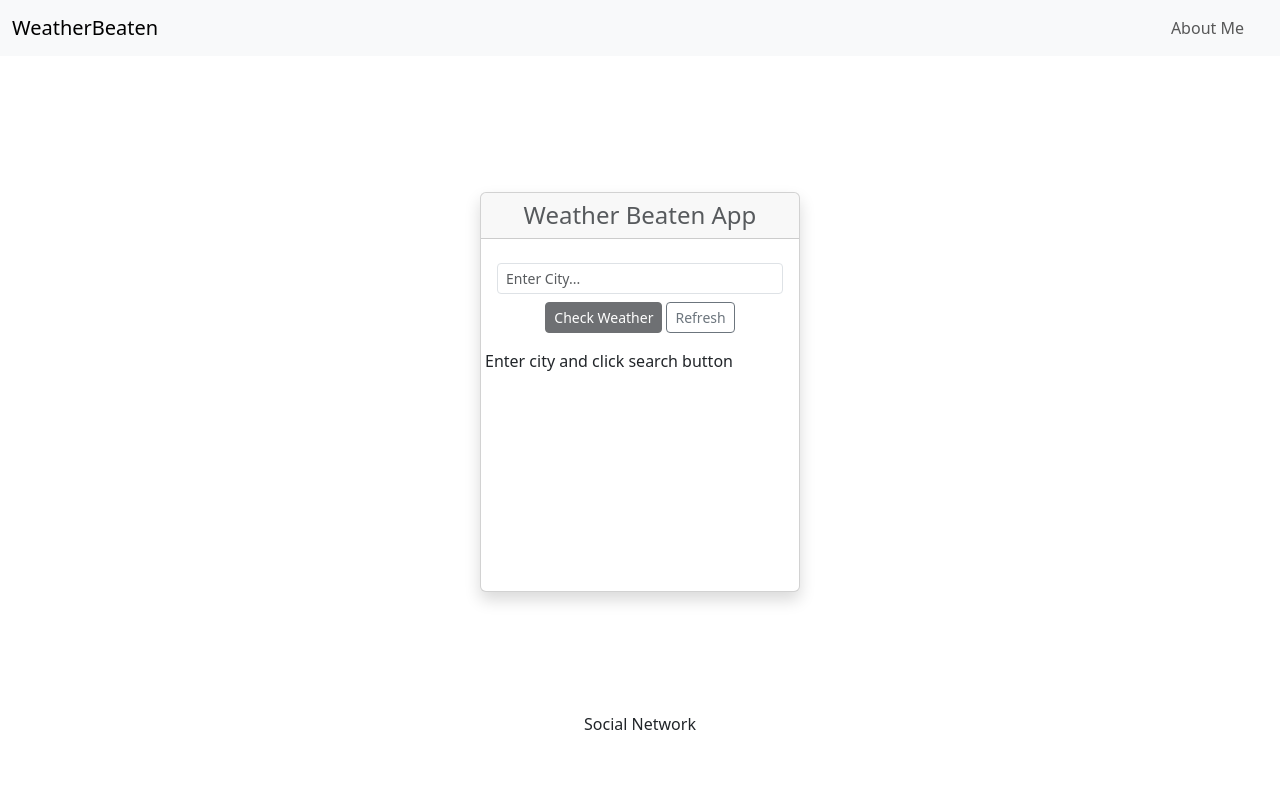
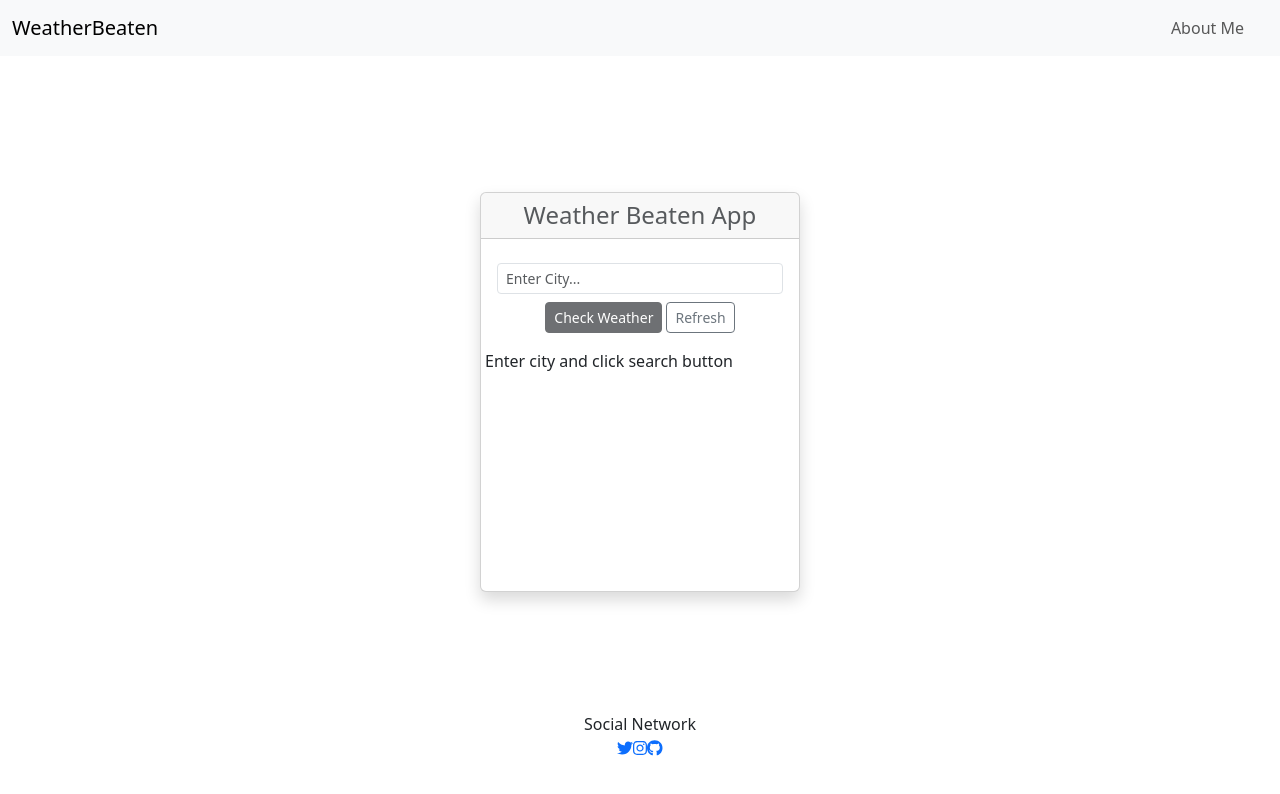
Before and after one commit to panzek/weather-beaten, a React (Create React App) app: page / in a window 1280 px wide. Shown: the top 794 px of the page. Built offline with nearby package versions, Linux system fonts and the light colour scheme; no server answers.

Commit message:
Render icons to the UI

```diff
--- a/src/App.js
+++ b/src/App.js
@@ -1,7 +1,9 @@
 import React from 'react';
 import './App.css';
 import Navigation from './components/Navbar.js';
-import Weather from './components/Weather'
+import Weather from './components/Weather';
+import './Fontawesome.js';
+import { FontAwesomeIcon } from '@fortawesome/react-fontawesome';
 
 const App = () => {
   return (
@@ -17,6 +19,17 @@ const App = () => {
           <span>
             Social Network
           </span>
+          <span>
+          <a href="https://twitter.com/ipanzek" target="_blank" rel="noreferrer">
+            <FontAwesomeIcon icon="fa-brands fa-twitter" />
+          </a>
+          <a href="https://instagram.com/panzek" target="_blank" rel="noreferrer">
+            <FontAwesomeIcon icon="fa-brands fa-instagram" />
+          </a>
+          <a href="https://github.com/panzek" target="_blank" rel="noreferrer">
+            <FontAwesomeIcon icon="fa-brands fa-github" />
+          </a>
+          </span>
         </div>
       </div>
     </div>
--- a/src/Fontawesome.js
+++ b/src/Fontawesome.js
@@ -1,14 +1,14 @@
 import { library } from '@fortawesome/fontawesome-svg-core';
 
 import {
-    fas,
+    fab,
     faTwitter,
     faInstagram,
     faGithub
 } from '@fortawesome/free-brands-svg-icons';
 
 library.add(
-    fas,
+    fab,
     faTwitter,
     faInstagram,
     faGithub
```
